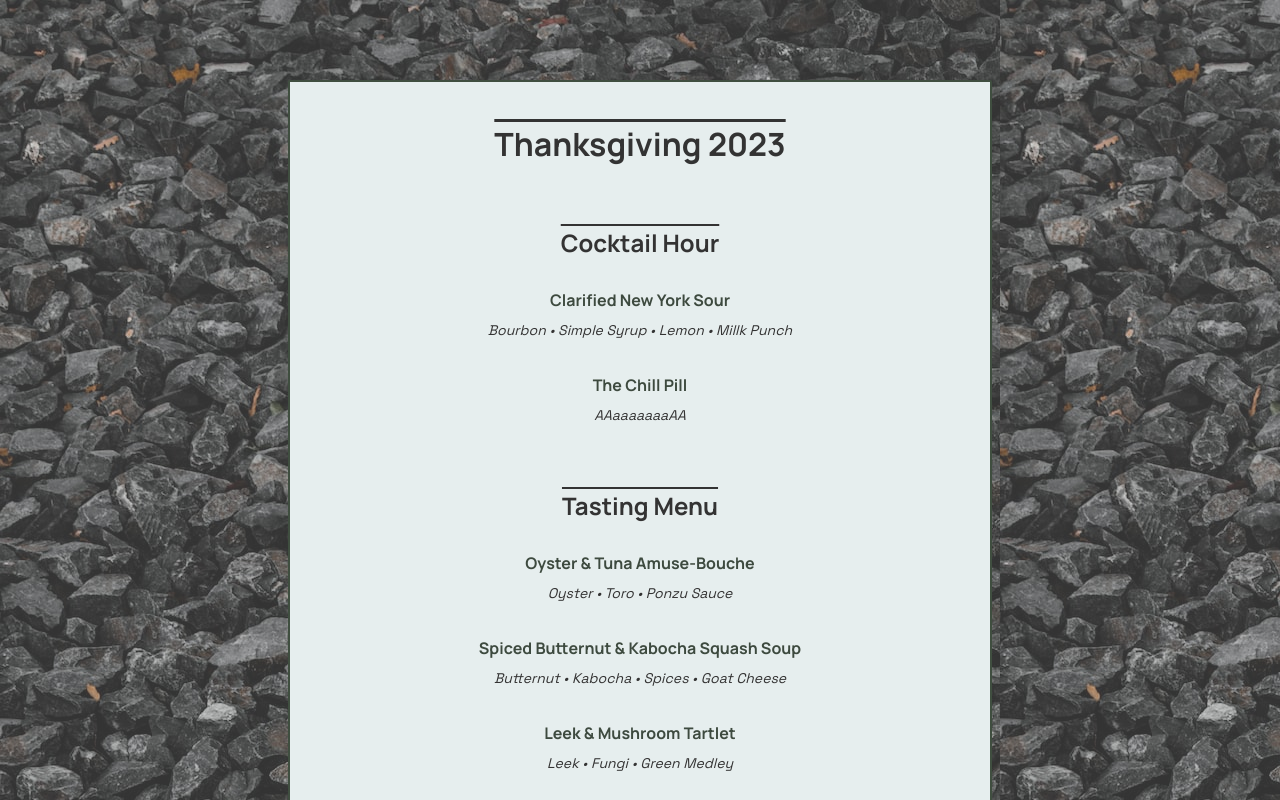
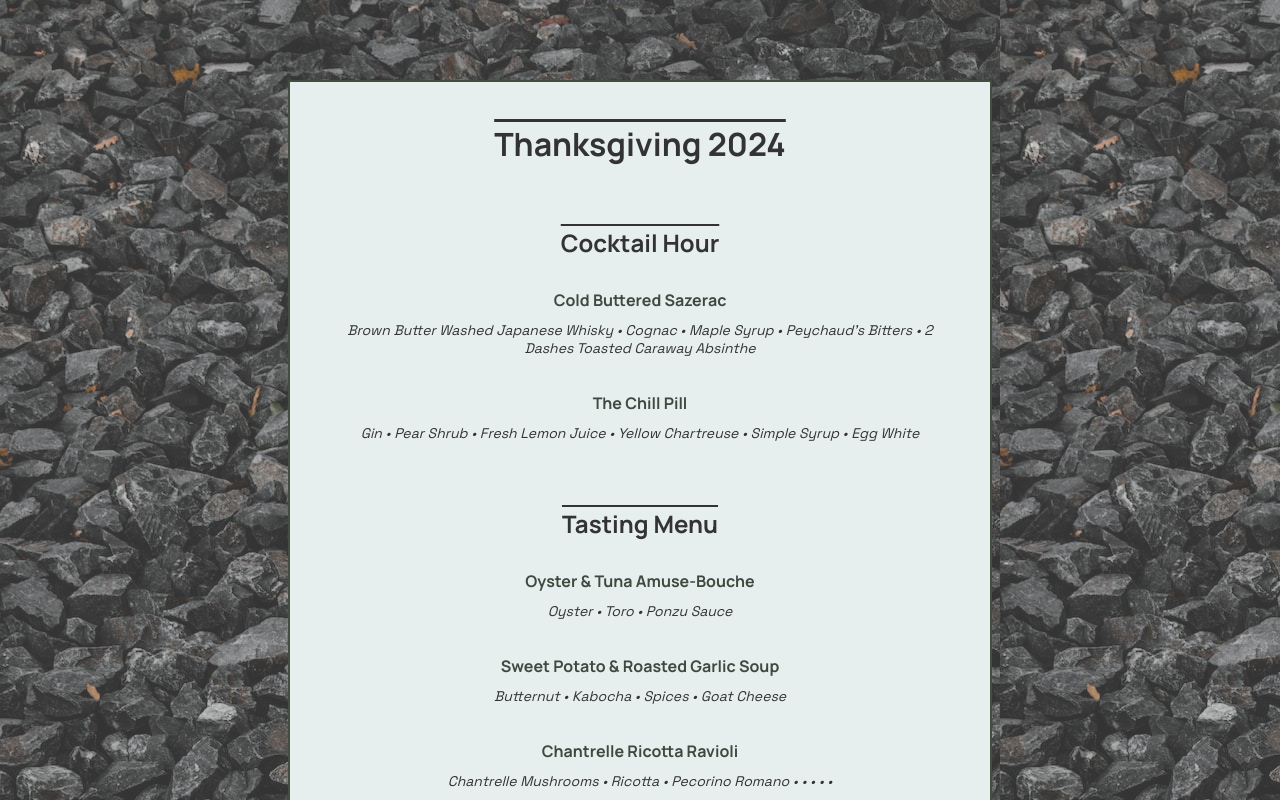
Before and after one commit to williamrogerschi/charleston2023, a React (Vite) app in the folder duncantgiving2023/: page / in a window 1280 px wide. Shown: the top 800 px of the page. Built offline with nearby package versions, Linux system fonts and the light colour scheme; a web font is replaced by a local one.

Commit message:
making first adjustments

```diff
--- a/duncantgiving2023/src/App.jsx
+++ b/duncantgiving2023/src/App.jsx
@@ -7,19 +7,19 @@ function App() {
     <div className='overlay'></div>
       <div className='body-content'>
       <div className='header-content'>
-        <h1>Thanksgiving 2023</h1>
+        <h1>Thanksgiving 2024</h1>
       </div>
         <div className='h2-container'>
         <h2>Cocktail Hour</h2>
         </div>
           <div className='menu-card'>
             <div className='menu-content'>
-            <h4>Clarified New York Sour</h4>
-            <p>Bourbon • Simple Syrup • Lemon • Millk Punch</p>
+            <h4>Cold Buttered Sazerac</h4>
+            <p> Brown Butter Washed Japanese Whisky • Cognac • Maple Syrup • Peychaud's Bitters •  2 Dashes Toasted Caraway Absinthe</p>
             </div>
             <div className='menu-content'>
             <h4>The Chill Pill</h4>
-            <p>AAaaaaaaaAA</p>
+            <p>Gin • Pear Shrub • Fresh Lemon Juice • Yellow Chartreuse • Simple Syrup • Egg White</p>
             </div>
           </div>
           <div className='h2-container'>
@@ -31,26 +31,26 @@ function App() {
               <p>Oyster • Toro • Ponzu Sauce</p>
             </div>
             <div className='menu-content'>
-              <h4>Spiced Butternut & Kabocha Squash Soup</h4>
+              <h4>Sweet Potato & Roasted Garlic Soup</h4>
               <p>Butternut • Kabocha • Spices • Goat Cheese</p>
             </div>
             <div className='menu-content'>
-              <h4>Leek & Mushroom Tartlet</h4>
-              <p>Leek • Fungi • Green Medley</p>
+              <h4>Chantrelle Ricotta Ravioli</h4>
+              <p>Chantrelle Mushrooms • Ricotta • Pecorino Romano  •   •   •   •   • </p>
             </div>
             <div className='menu-content'>
-              <h4>Turkey Duo</h4>
-              <p>Fennel Chestnut Stuffing • Fondant Potatoes • Crispy Brussel Sprouts</p>
+              <h4>Turkey Wellington</h4>
+              <p>Fondant Potatoes • Crispy Brussel Sprouts</p>
             </div>
             <div className='menu-content'>
               <h4>Sorb-AI</h4>
               <p>Homegrown Meyer Lemon • Raspberry Foam • ChatGPT</p>
             </div>
             <div className='menu-content'>
-              <h4>Sweet Bing Cherries</h4>
-              <p>Kirsch Chantilly • Sicilian Pistachio Ice Cream</p>
+              <h4>Sammy Dessert</h4>
+              <p>Blackberry & Tonka Bean Crème Legere • Pumpkin Pie Brulée • Spiced Olive Oil Tender Biscuit • White Chocolate Glaze</p>
             </div>
-            <div className='footer'>Billy Rogers  © 2023</div>
+            <div className='footer'>Billy Rogers  © 2024</div>
           </div>
       </div>
     </>
```
